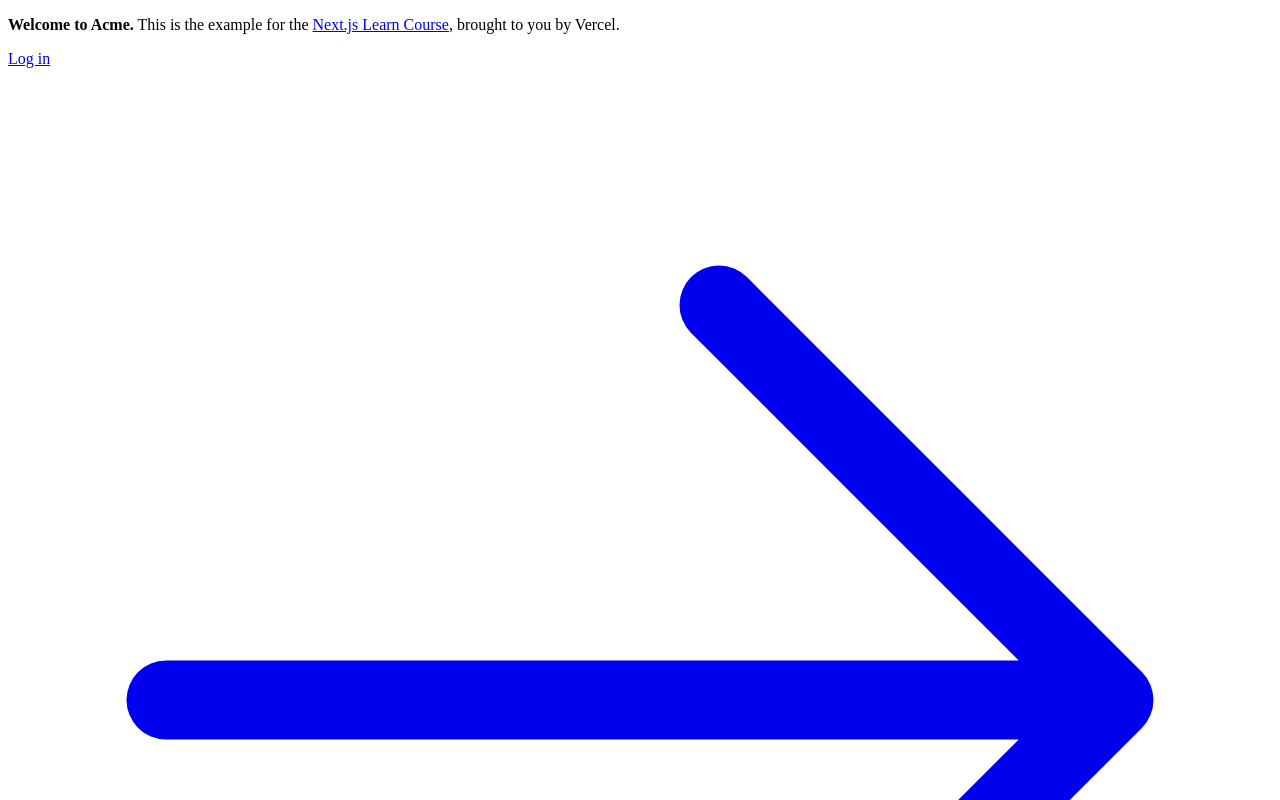
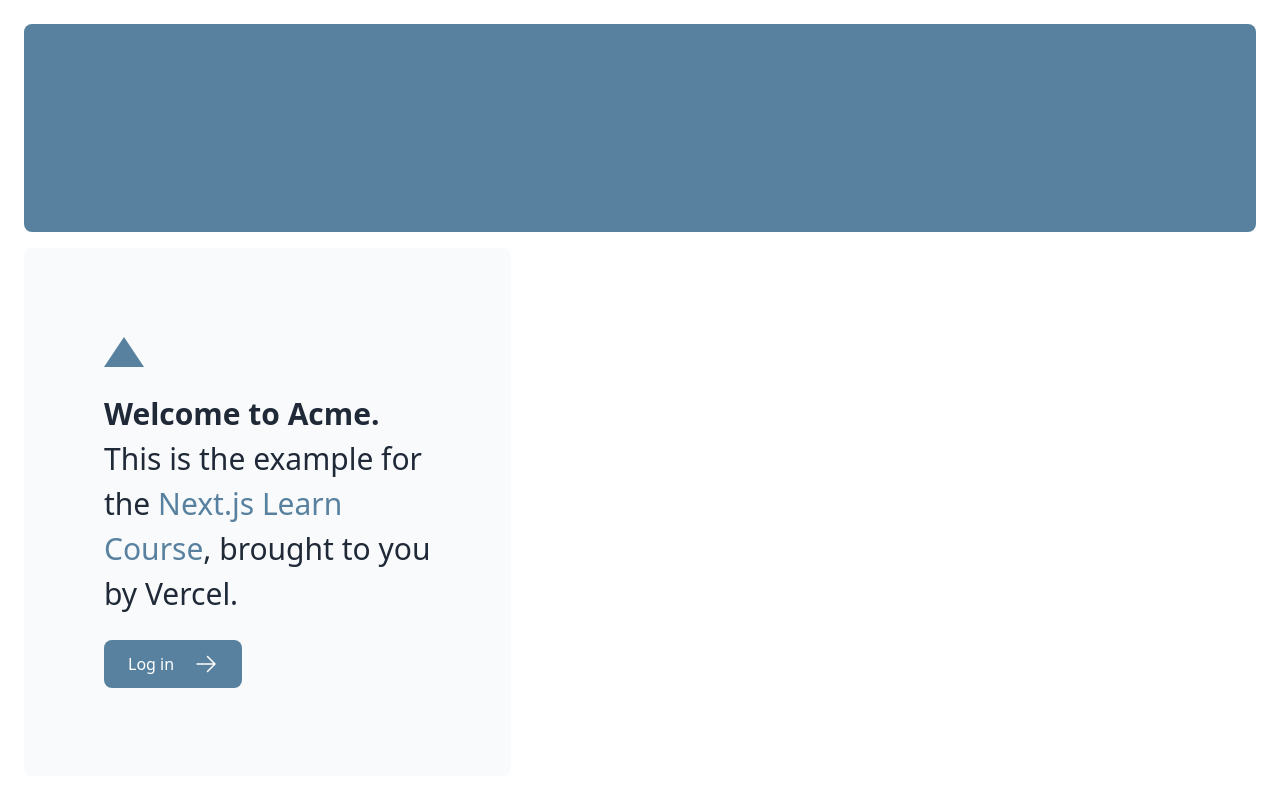
Before and after one commit to mrsdo/nextjs-dashboard-postgres, a Next.js app: page / in a window 1280 px wide. Shown: the top 800 px of the page. Built offline with nearby package versions, Linux system fonts and the light colour scheme.

Commit message:
02-css-styling-clsx

```diff
--- a/app/layout.tsx
+++ b/app/layout.tsx
@@ -1,3 +1,5 @@
+import '@/app/ui/global.css';
+
 export default function RootLayout({
   children,
 }: {
--- a/app/page.tsx
+++ b/app/page.tsx
@@ -2,26 +2,29 @@
 import { ArrowRightIcon } from '@heroicons/react/24/outline';
 import Link from 'next/link';
 
+import styles from '@/app/ui/home.module.css';
+
 export default function Page() {
   return (
     <main className="flex min-h-screen flex-col p-6">
-      <div className="flex h-20 shrink-0 items-end rounded-lg bg-blue-500 p-4 md:h-52">
+      <div className="flex h-20 shrink-0 items-end rounded-lg bg-ocean-500 p-4 md:h-52">
         {/* <AcmeLogo /> */}
       </div>
       <div className="mt-4 flex grow flex-col gap-4 md:flex-row">
         <div className="flex flex-col justify-center gap-6 rounded-lg bg-gray-50 px-6 py-10 md:w-2/5 md:px-20">
+          <div className={styles.shape} />
           <p className={`text-xl text-gray-800 md:text-3xl md:leading-normal`}>
             <strong>Welcome to Acme.</strong> This is the example for the{' '}
-            <a href="https://nextjs.org/learn/" className="text-blue-500">
+            <a href="https://nextjs.org/learn/" className="text-ocean-500">
               Next.js Learn Course
             </a>
             , brought to you by Vercel.
           </p>
           <Link
-            href="/login"
-            className="flex items-center gap-5 self-start rounded-lg bg-blue-500 px-6 py-3 text-sm font-medium text-white transition-colors hover:bg-blue-400 md:text-base"
+              href="/login"
+              className="flex items-center gap-5 self-start rounded-lg bg-ocean-500 px-6 py-3 text-sm font-medium text-white transition-colors hover:bg-ocean-400 md:text-base"
           >
-            <span>Log in</span> <ArrowRightIcon className="w-5 md:w-6" />
+            <span>Log in</span> <ArrowRightIcon className="w-5 md:w-6"/>
           </Link>
         </div>
         <div className="flex items-center justify-center p-6 md:w-3/5 md:px-28 md:py-12">
--- a/app/ui/button.tsx
+++ b/app/ui/button.tsx
@@ -9,7 +9,7 @@
     <button
       {...rest}
       className={clsx(
-        'flex h-10 items-center rounded-lg bg-blue-500 px-4 text-sm font-medium text-white transition-colors hover:bg-blue-400 focus-visible:outline focus-visible:outline-2 focus-visible:outline-offset-2 focus-visible:outline-blue-500 active:bg-blue-600 aria-disabled:cursor-not-allowed aria-disabled:opacity-50',
+        'flex h-10 items-center rounded-lg bg-ocean-500 px-4 text-sm font-medium text-white transition-colors hover:bg-ocean-400 focus-visible:outline focus-visible:outline-2 focus-visible:outline-offset-2 focus-visible:outline-ocean-500 active:bg-ocean-600 aria-disabled:cursor-not-allowed aria-disabled:opacity-50',
         className,
       )}
     >
--- a/app/ui/dashboard/nav-links.tsx
+++ b/app/ui/dashboard/nav-links.tsx
@@ -25,7 +25,7 @@
           <a
             key={link.name}
             href={link.href}
-            className="flex h-[48px] grow items-center justify-center gap-2 rounded-md bg-gray-50 p-3 text-sm font-medium hover:bg-sky-100 hover:text-blue-600 md:flex-none md:justify-start md:p-2 md:px-3"
+            className="flex h-[48px] grow items-center justify-center gap-2 rounded-md bg-gray-50 p-3 text-sm font-medium hover:bg-sky-100 hover:text-ocean-600 md:flex-none md:justify-start md:p-2 md:px-3"
           >
             <LinkIcon className="w-6" />
             <p className="hidden md:block">{link.name}</p>
--- a/app/ui/dashboard/revenue-chart.tsx
+++ b/app/ui/dashboard/revenue-chart.tsx
@@ -44,7 +44,7 @@
           {revenue.map((month) => (
             <div key={month.month} className="flex flex-col items-center gap-2">
               <div
-                className="w-full rounded-md bg-blue-300"
+                className="w-full rounded-md bg-ocean-300"
                 style={{
                   height: `${(chartHeight / topLabel) * month.revenue}px`,
                 }}
--- a/app/ui/dashboard/sidenav.tsx
+++ b/app/ui/dashboard/sidenav.tsx
@@ -7,7 +7,7 @@
   return (
     <div className="flex h-full flex-col px-3 py-4 md:px-2">
       <Link
-        className="mb-2 flex h-20 items-end justify-start rounded-md bg-blue-600 p-4 md:h-40"
+        className="mb-2 flex h-20 items-end justify-start rounded-md bg-ocean-600 p-4 md:h-40"
         href="/"
       >
         <div className="w-32 text-white md:w-40">
@@ -18,7 +18,7 @@
         <NavLinks />
         <div className="hidden h-auto w-full grow rounded-md bg-gray-50 md:block"></div>
         <form>
-          <button className="flex h-[48px] w-full grow items-center justify-center gap-2 rounded-md bg-gray-50 p-3 text-sm font-medium hover:bg-sky-100 hover:text-blue-600 md:flex-none md:justify-start md:p-2 md:px-3">
+          <button className="flex h-[48px] w-full grow items-center justify-center gap-2 rounded-md bg-gray-50 p-3 text-sm font-medium hover:bg-sky-100 hover:text-ocean-600 md:flex-none md:justify-start md:p-2 md:px-3">
             <PowerIcon className="w-6" />
             <div className="hidden md:block">Sign Out</div>
           </button>
--- /dev/null
+++ b/app/ui/fonts.ts
@@ -0,0 +1,19 @@
+/** app/ui/fonts.ts
+ *
+ * Function ---------------
+ * Imports Google Fonts
+ *
+ * ------------------------
+ *
+ * Author | workflow
+ * mrsdo@29signals.com | GitHub: https://github.com/mrsdo
+ */
+
+import {Inter, Lusitana} from 'next/font/google';
+
+export const inter = Inter({ subsets: ['latin'] });
+
+export const lusitana = Lusitana({
+    weight: ['400', '700'],
+    subsets: ['latin'],
+});
--- /dev/null
+++ b/app/ui/home.module.css
@@ -0,0 +1,18 @@
+/** app/ui/home.module.css
+ *
+ * Function ---------------
+ * What does this file do?
+ * Why is it required?
+ * ------------------------
+ *
+ * Author | workflow
+ * mrsdo@29signals.com | GitHub: https://github.com/mrsdo
+ */
+
+.shape {
+    height: 0;
+    width: 0;
+    border-bottom: 30px solid #58819f;
+    border-left: 20px solid transparent;
+    border-right: 20px solid transparent;
+}
--- a/app/ui/invoices/buttons.tsx
+++ b/app/ui/invoices/buttons.tsx
@@ -5,7 +5,7 @@
   return (
     <Link
       href="/dashboard/invoices/create"
-      className="flex h-10 items-center rounded-lg bg-blue-600 px-4 text-sm font-medium text-white transition-colors hover:bg-blue-500 focus-visible:outline focus-visible:outline-2 focus-visible:outline-offset-2 focus-visible:outline-blue-600"
+      className="flex h-10 items-center rounded-lg bg-ocean-600 px-4 text-sm font-medium text-white transition-colors hover:bg-ocean-500 focus-visible:outline focus-visible:outline-2 focus-visible:outline-offset-2 focus-visible:outline-ocean-600"
     >
       <span className="hidden md:block">Create Invoice</span>{' '}
       <PlusIcon className="h-5 md:ml-4" />
--- a/app/ui/invoices/pagination.tsx
+++ b/app/ui/invoices/pagination.tsx
@@ -68,7 +68,7 @@
     {
       'rounded-l-md': position === 'first' || position === 'single',
       'rounded-r-md': position === 'last' || position === 'single',
-      'z-10 bg-blue-600 border-blue-600 text-white': isActive,
+      'z-10 bg-ocean-600 border-ocean-600 text-white': isActive,
       'hover:bg-gray-100': !isActive && position !== 'middle',
       'text-gray-300': position === 'middle',
     },
```
Also changed, not shown: 1 other file (tests, documents, lock files or other folders).
